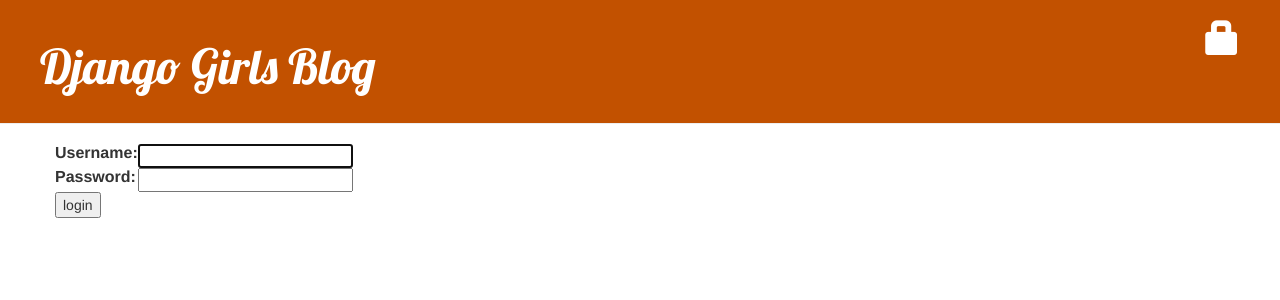
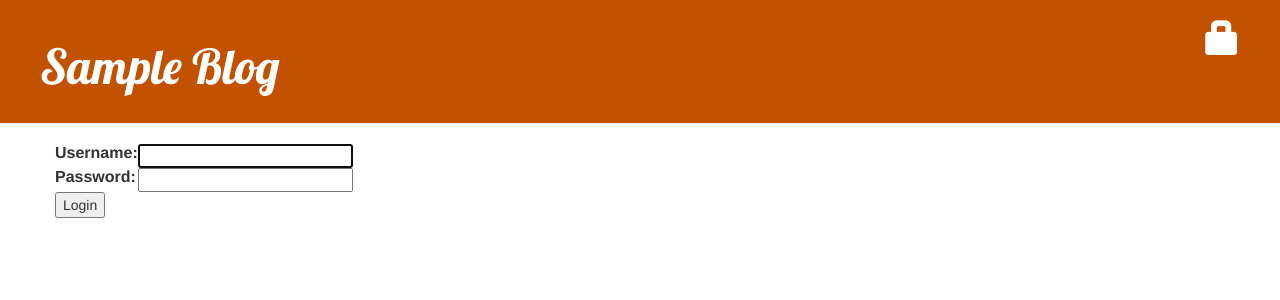
Before and after one commit to ransh7/my-first-blog, a Django app: page /accounts/login/ in a window 1280 px wide. Shown: the top 300 px of the page. Run offline with Django 3.2, Linux system fonts and the light colour scheme; some libraries are stand-ins or nearby versions.

Commit message:
minor change

```diff
--- a/blog/templates/blog/base.html
+++ b/blog/templates/blog/base.html
@@ -1,7 +1,7 @@
 {% load static %}
 <html>
     <head>
-        <title>Django Girls blog</title>
+        <title>Sample blog</title>
         <link rel="stylesheet" href="//maxcdn.bootstrapcdn.com/bootstrap/3.2.0/css/bootstrap.min.css">
 		<link rel="stylesheet" href="//maxcdn.bootstrapcdn.com/bootstrap/3.2.0/css/bootstrap-theme.min.css">
 		<link href="//fonts.googleapis.com/css?family=Lobster&subset=latin,latin-ext" rel="stylesheet" type="text/css">
@@ -16,7 +16,7 @@
             {% else %}
                 <a href="{% url 'login' %}" class="top-menu"><span class="glyphicon glyphicon-lock"></span></a>
             {% endif %}
-            <h1><a href="/">Django Girls Blog</a></h1>
+            <h1><a href="/">Sample Blog</a></h1>
         </div>
 
         <div class="content container">
--- a/blog/templates/registration/login.html
+++ b/blog/templates/registration/login.html
@@ -17,7 +17,7 @@
 				<td>{{ form.password }}</td>
 			</tr>
 		</table>
-		<input type="submit" value="login">
+		<input type="submit" value="Login">
 		<input type="hidden" name="next" value="{{ next }}">
 	</form>
 {% endblock %}
```
